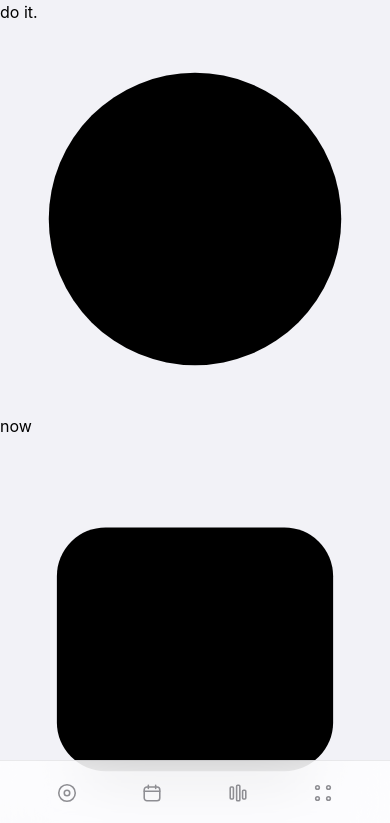
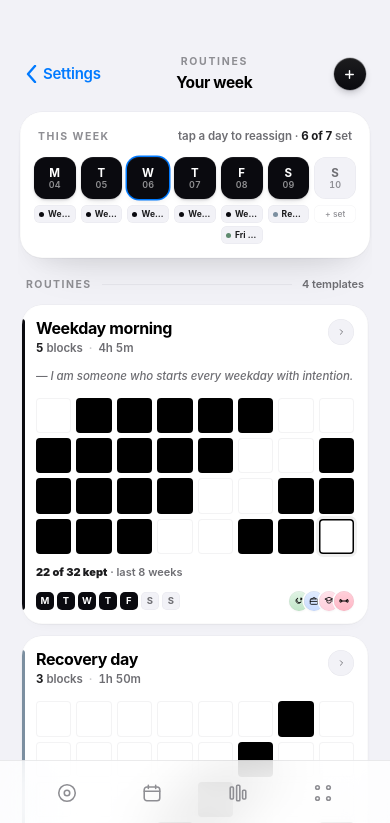
Before and after one commit to ryker06/do-it, a Next.js app in the folder web/: page /routines in a window 390 px wide. Shown: the top 823 px of the page. Built offline with nearby package versions, Linux system fonts and the light colour scheme.

Commit message:
fix(layout): hide sidebar-rail + desktop-titlebar on mobile

```diff
--- a/web/app/(shell)/routines/page.tsx
+++ b/web/app/(shell)/routines/page.tsx
@@ -680,6 +680,91 @@ export default function RoutinesPage() {
                   </div>
                 </div>
 
+                {/* identity line */}
+                {r.identity && (
+                  <div
+                    style={{
+                      fontSize: 11.5,
+                      color: "var(--label-2,#6E6E73)",
+                      fontWeight: 500,
+                      fontStyle: "italic",
+                      letterSpacing: "-0.005em",
+                      marginBottom: 10,
+                    }}
+                  >
+                    — {r.identity}
+                  </div>
+                )}
+
+                {/* 8-week dot grid — 8 cols × up to 4 rows (32 days) */}
+                {(() => {
+                  const TOTAL = 32;
+                  const todayDotIdx = TOTAL - 1;
+                  // For seed data, fill dots based on days array (simulate kept pattern)
+                  // In production this would derive from actual block history
+                  const dots = Array.from({ length: TOTAL }, (_, i) => {
+                    // today = last dot
+                    if (i === todayDotIdx) return "today";
+                    // simulate: if this weekday matches routine days, mark done
+                    const dayOffset = todayDotIdx - i;
+                    const weekdayIdx =
+                      (today.getDay() - 1 + 7 - (dayOffset % 7) + 7) % 7;
+                    const key = WEEKDAY_KEYS[weekdayIdx];
+                    if (!key) return "empty";
+                    if (r.days.includes(key)) return "done";
+                    return "empty";
+                  });
+                  const keptCount = dots.filter((d) => d === "done").length;
+                  return (
+                    <>
+                      <div
+                        style={{
+                          display: "grid",
+                          gridTemplateColumns: "repeat(8,1fr)",
+                          gap: 5,
+                          padding: "2px 0",
+                          marginBottom: 8,
+                        }}
+                      >
+                        {dots.map((state, i) => (
+                          <div
+                            key={i}
+                            style={{
+                              aspectRatio: "1",
+                              borderRadius: 4,
+                              background:
+                                state === "done"
+                                  ? "var(--ink,#0A0A0F)"
+                                  : state === "today"
+                                    ? "transparent"
+                                    : "transparent",
+                              boxShadow:
+                                state === "done"
+                                  ? "none"
+                                  : state === "today"
+                                    ? "inset 0 0 0 1.5px var(--ink,#0A0A0F), 0 0 0 3px rgba(0,0,0,0.06)"
+                                    : "inset 0 0 0 1px var(--hairline-2,rgba(60,60,67,0.06))",
+                            }}
+                          />
+                        ))}
+                      </div>
+                      <div
+                        style={{
+                          fontSize: 11,
+                          color: "var(--label-2,#6E6E73)",
+                          fontWeight: 600,
+                          marginBottom: 10,
+                        }}
+                      >
+                        <strong style={{ color: "var(--ink-2,#1C1C1E)" }}>
+                          {keptCount} of {TOTAL} kept
+                        </strong>{" "}
+                        · last 8 weeks
+                      </div>
+                    </>
+                  );
+                })()}
+
                 {/* bottom row */}
                 <div
                   style={{
--- a/web/app/globals.css
+++ b/web/app/globals.css
@@ -1327,6 +1327,11 @@ button {
 }
 
 /* ── Desktop sidebar rail ── */
+.sidebar-rail,
+.desktop-titlebar {
+  display: none;
+}
+
 @media (min-width: 1024px) {
   .tabbar {
     display: none;
--- /dev/null
+++ b/web/v2check.mjs
@@ -0,0 +1 @@
+// placeholder
--- /dev/null
+++ b/web/writer.js
@@ -0,0 +1,3 @@
+const fs = require("fs");
+const s = [
+"import { chromium } from \"./node_modules/playwright/index.mjs\";",
```
Also changed, not shown: 1 other file (tests, documents, lock files or other folders).
